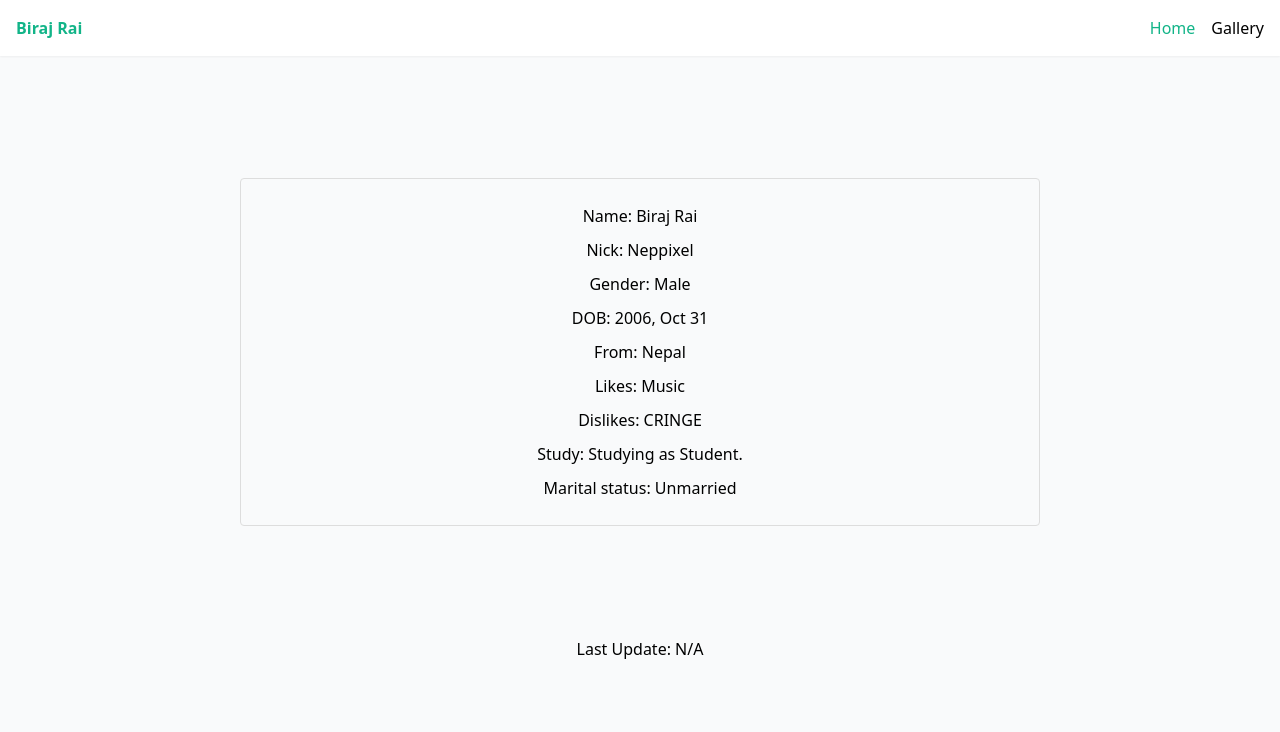
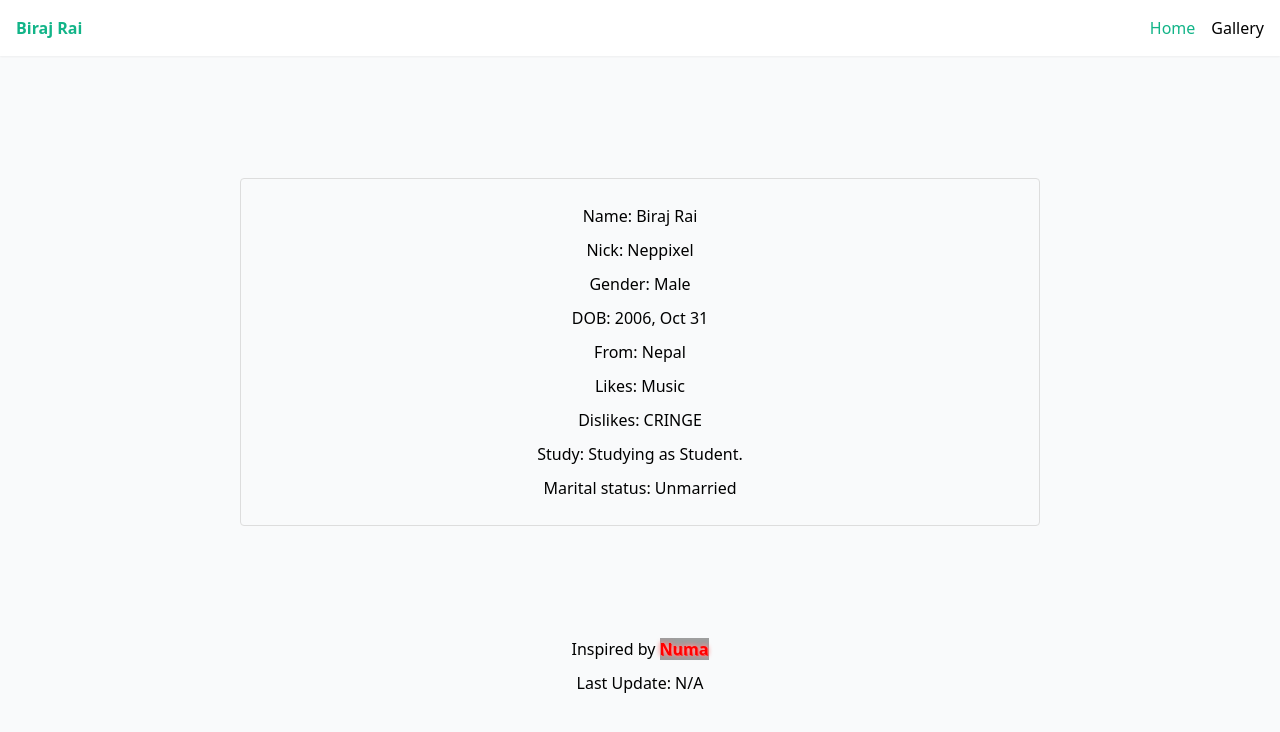
Before and after one commit to love-to-eat/itsbiraj.com.np, a Nuxt app: page / in a window 1280 px wide. Shown: the top 732 px of the page. Built offline with nearby package versions, Linux system fonts and the light colour scheme; no server answers; grey boxes are pictures that could not be loaded.

Commit message:
Added Inspiration container with some cool gif animations with css

```diff
--- a/pages/index.vue
+++ b/pages/index.vue
@@ -11,6 +11,14 @@
             <p>Study: Studying as Student.</p>
             <p>Marital status: Unmarried</p>
         </div>
+    </div>
+    <div class="inspiration">
+        <p>
+            Inspired by
+            <a class="hover animation" href="https://spooky-profile.w3spaces.com/" target="_blank" rel="noopener noreferrer"
+                >Numa</a
+            >
+        </p>
     </div>
     <div class="last-update">
         <p>Last Update: {{ lastUpdate }}</p>
@@ -55,4 +63,20 @@ p {
     text-align: center;
     padding: 5px;
 }
+.hover:hover {
+    color: #49108b;
+    font-weight: bold;
+}
+.animation {
+    background: url('img/animated.gif') repeat scroll 0 0%;
+    color: #ff0000;
+    font-weight: bold;
+    text-shadow: 0 0 5px #fff, 0 0 5px #f00, 1px 1px 0 #f00;
+}
+.animation:hover {
+    background: url('img/animated.gif') repeat scroll 0 0%;
+    color: #49108b;
+    font-weight: bold;
+    text-shadow: 0 0 5px #fff, 0 0 5px #49108b, 1px 1px 0 #49108b;
+}
 </style>
```
